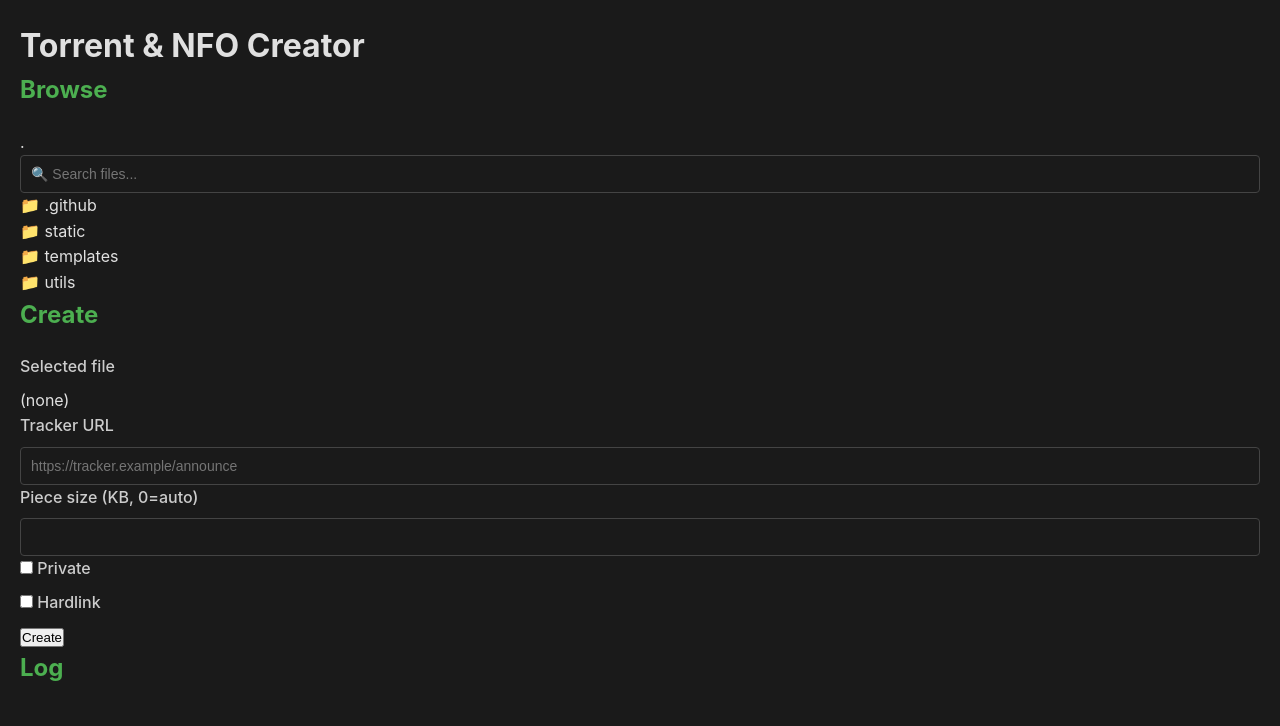
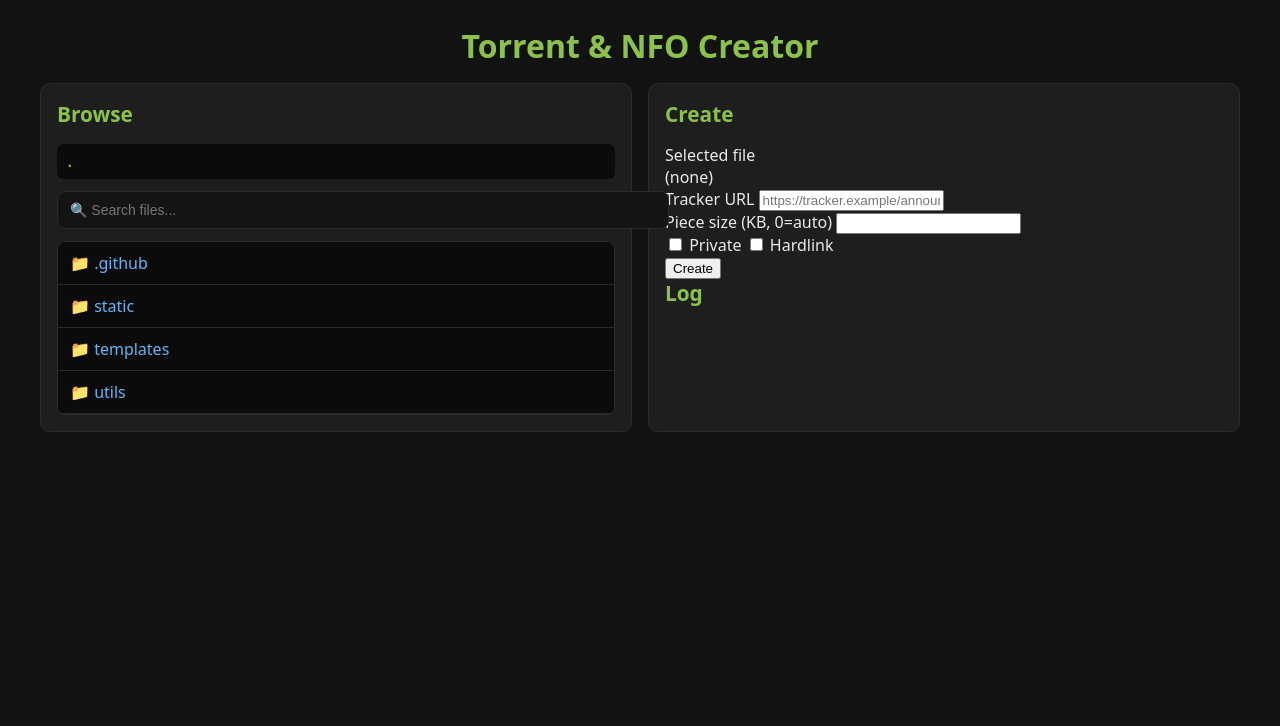
Before and after one commit to malambert35/torrent-nfo-creator, a Flask app: template templates/index.html in a window 1280 px wide. Shown: the top 726 px of the page. Run offline with Flask 3, Linux system fonts and the light colour scheme; the template is opened without the code that fills it, so the values that code supplies are empty; parts of the project's set-up code (start-up, migrations or seed data) failed here and were passed over.

Commit message:
Update style.css

```diff
--- a/static/style.css
+++ b/static/style.css
@@ -1,207 +1,125 @@
-* {
-    margin: 0;
-    padding: 0;
-    box-sizing: border-box;
+body{
+    font-family:system-ui, 'Segoe UI', Roboto, Ubuntu, sans-serif;
+    background:#121212;
+    color:#eaeaea;
+    margin:0;
+    padding:0;
 }
 
-body {
-    font-family: -apple-system, BlinkMacSystemFont, 'Segoe UI', Roboto, Oxygen, Ubuntu, Cantarell, sans-serif;
-    background: #1a1a1a;
-    color: #e0e0e0;
-    line-height: 1.6;
+.container{
+    max-width:1200px;
+    margin:0 auto;
+    padding:24px;
 }
 
-.container {
-    max-width: 1400px;
-    margin: 0 auto;
-    padding: 20px;
+h1{
+    margin:0 0 16px 0;
+    color:#8bc34a;
+    font-size:2em;
+    text-align:center;
 }
 
-header {
-    text-align: center;
-    padding: 40px 0;
-    border-bottom: 2px solid #333;
-    margin-bottom: 30px;
+h2{
+    margin:0 0 16px 0;
+    color:#8bc34a;
+    font-size:1.3em;
 }
 
-header h1 {
-    color: #4CAF50;
-    font-size: 2.5em;
-    margin-bottom: 10px;
+.grid{
+    display:grid;
+    grid-template-columns: 1fr 1fr;
+    gap:16px;
 }
 
-header p {
-    color: #999;
+.panel{
+    background:#1e1e1e;
+    border:1px solid #2b2b2b;
+    border-radius:10px;
+    padding:16px;
 }
 
-.main-content {
-    display: grid;
-    grid-template-columns: 1fr 1fr;
-    gap: 20px;
-    margin-bottom: 20px;
+.path{
+    font-family:ui-monospace, SFMono-Regular, Menlo, Monaco, Consolas, monospace;
+    color:#8bc34a;
+    margin-bottom:12px;
+    padding:8px;
+    background:#0b0b0b;
+    border-radius:6px;
+    word-break:break-all;
 }
 
-section {
-    background: #2a2a2a;
-    padding: 25px;
-    border-radius: 8px;
-    box-shadow: 0 4px 6px rgba(0,0,0,0.3);
+/* Search Bar Styles */
+.search-container {
+    position: relative;
+    margin-bottom: 12px;
 }
 
-.file-browser {
-    grid-column: 1 / -1;
-}
-
-h2 {
-    color: #4CAF50;
-    margin-bottom: 20px;
-    font-size: 1.5em;
-}
-
-.path-display {
-    background: #1a1a1a;
-    padding: 10px;
-    border-radius: 4px;
-    margin-bottom: 15px;
-    font-family: monospace;
-    color: #4CAF50;
-}
-
-.file-list {
-    max-height: 400px;
-    overflow-y: auto;
-    border: 1px solid #333;
-    border-radius: 4px;
-}
-
-.file-item {
-    padding: 12px;
-    cursor: pointer;
-    border-bottom: 1px solid #333;
-    transition: background 0.2s;
-}
-
-.file-item:hover {
-    background: #333;
-}
-
-.file-item.selected {
-    background: #4CAF50;
-    color: #000;
-}
-
-.file-item .size {
-    float: right;
-    color: #888;
-    font-size: 0.9em;
-}
-
-.form-group {
-    margin-bottom: 20px;
-}
-
-label {
-    display: block;
-    margin-bottom: 8px;
-    color: #ccc;
-    font-weight: 500;
-}
-
-input[type="text"],
-input[type="number"] {
+#search {
     width: 100%;
-    padding: 10px;
-    background: #1a1a1a;
-    border: 1px solid #444;
-    border-radius: 4px;
-    color: #e0e0e0;
+    padding: 10px 40px 10px 12px;
+    border-radius: 8px;
+    border: 1px solid #2b2b2b;
+    background: #141414;
+    color: #eaeaea;
     font-size: 14px;
 }
 
-input[type="text"]:focus,
-input[type="number"]:focus {
+#search:focus {
     outline: none;
-    border-color: #4CAF50;
+    border-color: #8bc34a;
+    box-shadow: 0 0 0 2px rgba(139, 195, 74, 0.1);
 }
 
-.form-group.checkbox {
+#clear-search {
+    position: absolute;
+    right: 8px;
+    top: 50%;
+    transform: translateY(-50%);
+    background: #333;
+    border: none;
+    color: #999;
+    width: 28px;
+    height: 28px;
+    border-radius: 50%;
+    cursor: pointer;
+    font-size: 14px;
     display: flex;
     align-items: center;
+    justify-content: center;
+    padding: 0;
 }
 
-.form-group.checkbox input {
-    width: auto;
-    margin-right: 10px;
+#clear-search:hover {
+    background: #444;
+    color: #fff;
 }
 
-.form-group.checkbox label {
-    margin-bottom: 0;
+.list{
+    max-height:520px;
+    overflow:auto;
+    border:1px solid #2b2b2b;
+    border-radius:8px;
+    background:#0b0b0b;
 }
 
-.btn-primary {
-    width: 100%;
-    padding: 15px;
-    background: #4CAF50;
-    color: white;
-    border: none;
-    border-radius: 4px;
-    font-size: 16px;
-    font-weight: bold;
-    cursor: pointer;
-    transition: background 0.3s;
+.item{
+    padding:10px 12px;
+    border-bottom:1px solid #2b2b2b;
+    cursor:pointer;
+    transition: background 0.2s ease;
 }
 
-.btn-primary:hover {
-    background: #45a049;
+.item:hover{
+    background:#262626;
 }
 
-.btn-primary:active {
-    transform: translateY(1px);
+.item.dir{
+    color:#64b5f6;
 }
 
-.results {
-    max-height: 500px;
-    overflow-y: auto;
-    font-family: monospace;
-    font-size: 14px;
+.item.file{
+    color:#eaeaea;
 }
 
-.result-success,
-.result-error {
-    padding: 10px;
-    margin-bottom: 10px;
-    border-radius: 4px;
-}
-
-.result-success {
-    background: #1b5e20;
-    border-left: 4px solid #4CAF50;
-}
-
-.result-error {
-    background: #b71c1c;
-    border-left: 4px solid #f44336;
-}
-
-::-webkit-scrollbar {
-    width: 10px;
-}
-
-::-webkit-scrollbar-track {
-    background: #1a1a1a;
-}
-
-::-webkit-scrollbar-thumb {
-    background: #4CAF50;
-    border-radius: 5px;
-}
-
-::-webkit-scrollbar-thumb:hover {
-    background: #45a049;
-}
-
-@media (max-width: 768px) {
-    .main-content {
-        grid-template-columns: 1fr;
-    }
-}
+.item.file.sel{
+    backg
```
